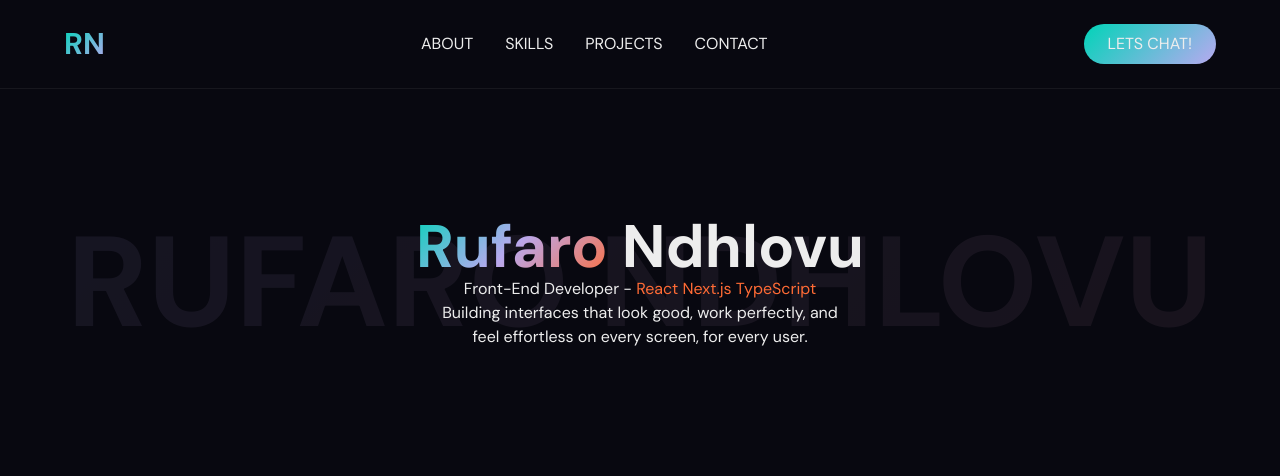
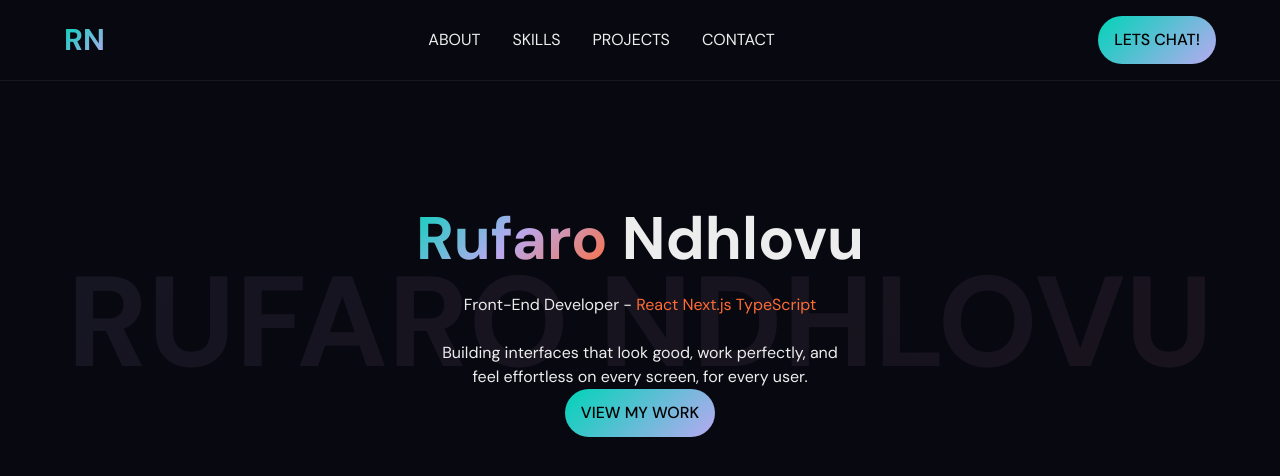
Before and after one commit to rufaro-ndhlovu/Portfolio_Website, a Next.js app: page / in a window 1280 px wide. Shown: the top 476 px of the page. Built offline with nearby package versions, Linux system fonts and the light colour scheme.

Commit message:
Feat: Button content added to the reusable gradient button component.

```diff
--- a/app/globals.css
+++ b/app/globals.css
@@ -85,6 +85,11 @@ body {
   background-size: 200% 200%;
 }
 
+.btn-gradient:hover {
+  background: var(--grad-lav-orange);
+  background-size: 200% 200%;
+}
+
 .logo {
   background-image: var(--grad-primary);
   background-size: 200% 200%;
@@ -95,7 +100,3 @@ body {
   background-size: 300% 300%;
   opacity: 0.08;
 }
-
-.gradientText {
-  background-image: var(--grad-primary);
-}
--- a/components/layout/Navbar.tsx
+++ b/components/layout/Navbar.tsx
@@ -1,10 +1,17 @@
+"use client";
+
 import Link from "next/link";
 import React from "react";
+import GradientButton from "../ui/GradientButton";
 
 export default function Navbar() {
+  const handleClick = () => {
+    return;
+  };
+
   return (
     <>
-      <nav className="flex items-center justify-between w-full py-6 px-16 bg-background sticky top-0 z-50 backdrop-blur-md border-b border-[var(--border)]">
+      <nav className="flex items-center justify-between w-full py-4 px-16 bg-background sticky top-0 z-50 backdrop-blur-md border-b border-[var(--border)]">
         {/*logo*/}
         <h1 className="logo text-3xl font-bold animate-grad-shift text-transparent bg-clip-text">
           RN
@@ -27,9 +34,7 @@ export default function Navbar() {
         </div>
 
         {/*lets chat button*/}
-        <button className="btn-gradient px-6 py-2 rounded-full">
-          LETS CHAT!
-        </button>
+        <GradientButton onClick={handleClick}>LETS CHAT!</GradientButton>
       </nav>
     </>
   );
--- a/components/sections/Hero.tsx
+++ b/components/sections/Hero.tsx
@@ -1,9 +1,13 @@
 "use client";
 
-import React, { Children } from "react";
 import GradientText from "../ui/GradientText";
+import GradientButton from "../ui/GradientButton";
 
 export default function Hero() {
+  const handleClick = () => {
+    return;
+  };
+
   return (
     <>
       <div className="flex w-full flex-col items-center justify-center relative border-b border-[var(--border)]">
@@ -12,6 +16,7 @@ export default function Hero() {
             <GradientText gradient="--grad-primary">Rufaro</GradientText>{" "}
             Ndhlovu
           </h1>
+          <br />
 
           <p>
             Front-End Developer -{" "}
@@ -19,10 +24,12 @@ export default function Hero() {
               React Next.js TypeScript
             </span>
           </p>
+          <br />
           <p className="text-wrap sm:w-1/3 text-center">
             Building interfaces that look good, work perfectly, and feel
             effortless on every screen, for every user.
           </p>
+          <GradientButton onClick={handleClick}>VIEW MY WORK</GradientButton>
         </div>
         <div className="absolute">
           <p className="heronamebg font-bold text-transparent bg-clip-text text-9xl w-full z-0 text-wrap">
--- a/components/ui/GradientButton.tsx
+++ b/components/ui/GradientButton.tsx
@@ -0,0 +1,17 @@
+type Props = {
+  children: React.ReactNode;
+  onClick: (e: React.MouseEvent<HTMLButtonElement>) => void;
+};
+
+export default function GradientButton({ children, onClick }: Props) {
+  return (
+    <>
+      <button
+        className="btn-gradient inline-flex items-center justify-center px-4 py-3 rounded-full font-medium text-black"
+        onClick={onClick}
+      >
+        {children}
+      </button>
+    </>
+  );
+}
--- a/components/ui/GradientText.tsx
+++ b/components/ui/GradientText.tsx
@@ -1,5 +1,3 @@
-import { Children } from "react";
-
 type Props = {
   gradient: string;
   children: React.ReactNode;
```
